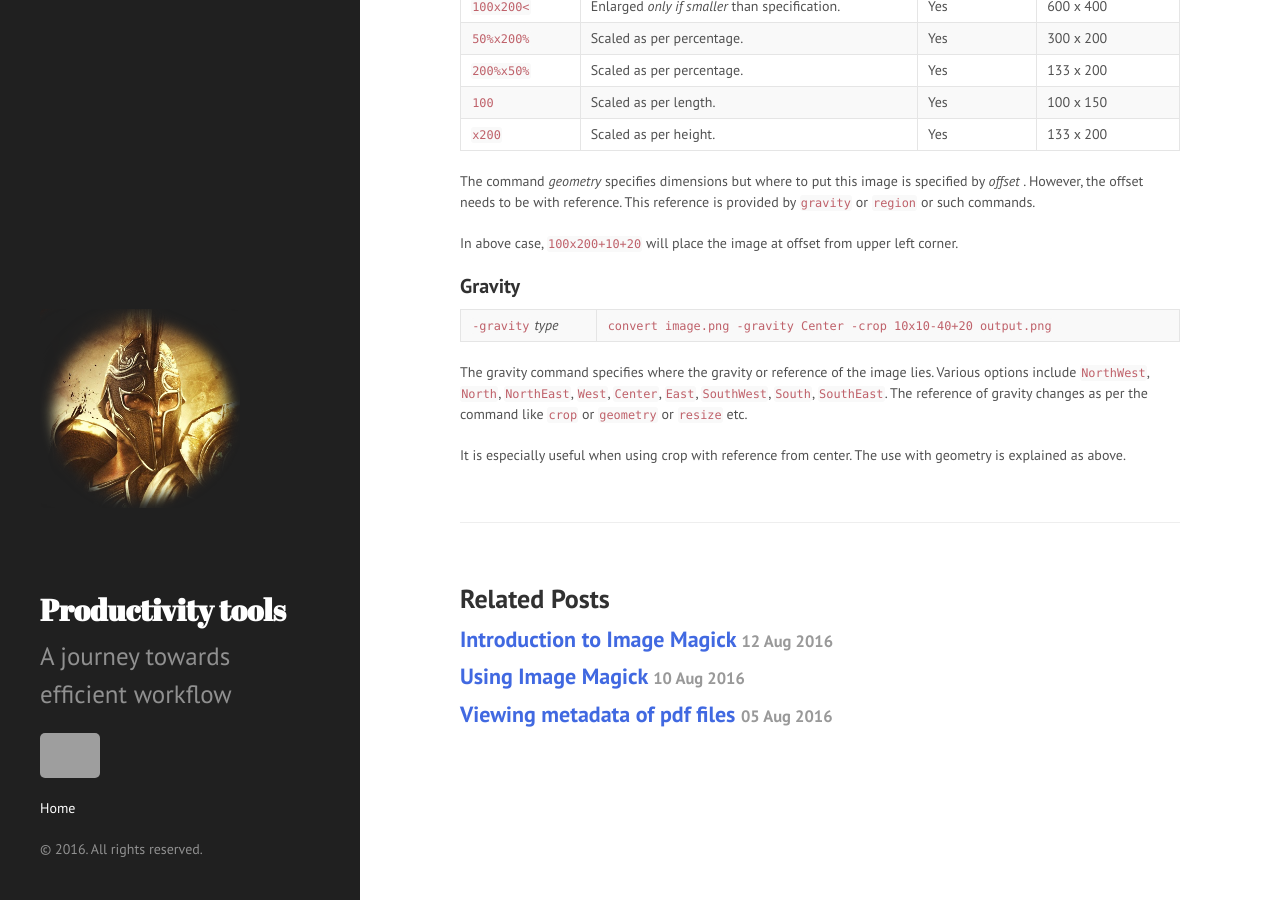
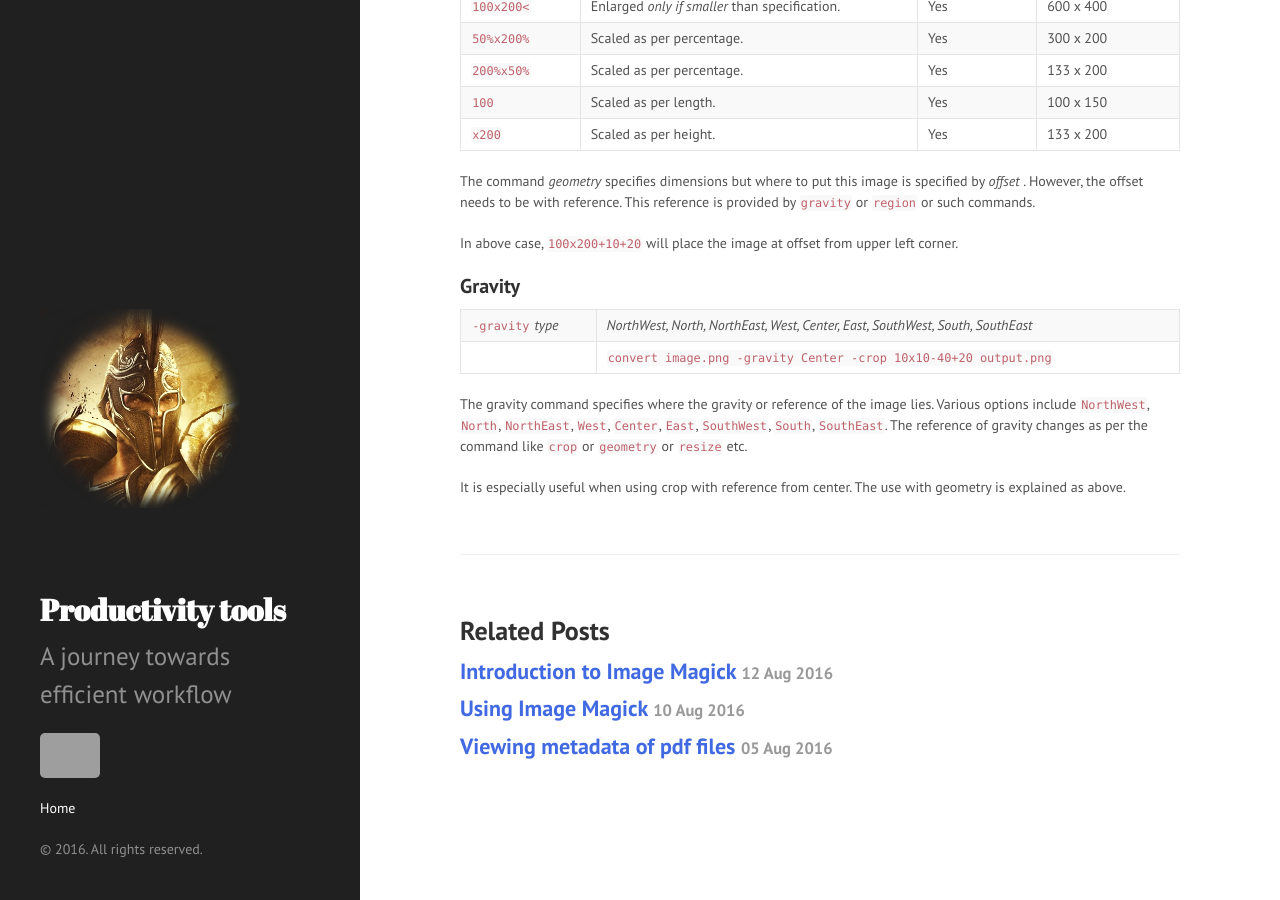
Before and after one commit to MaheshTK/MaheshTK.github.io, a Jekyll site: the page built from _posts/2016-08-13-main-commands-of-image-magick.markdown, in a window 1280 px wide and 900 px high, scrolled down 560 px. Built offline with Jekyll 4.4.1, drawn with Linux system fonts in a browser that asks for light colours; grey boxes are pictures that could not be loaded.

Commit message:
Post update: Main Commands of Image Magick

```diff
--- a/_posts/2016-08-13-main-commands-of-image-magick.markdown
+++ b/_posts/2016-08-13-main-commands-of-image-magick.markdown
@@ -28,7 +28,8 @@ In above case, `100x200+10+20` will place the image at offset from upper left co
 
 #### Gravity
 
-| `-gravity` _type_ | `convert image.png -gravity Center -crop 10x10-40+20 output.png` |
+| `-gravity` _type_ | _NorthWest, North, NorthEast, West, Center, East, SouthWest, South, SouthEast_ |
+| | `convert image.png -gravity Center -crop 10x10-40+20 output.png` |
 
 The gravity command specifies where the gravity or reference of the image lies. Various options include `NorthWest`, `North`, `NorthEast`, `West`, `Center`, `East`, `SouthWest`, `South`, `SouthEast`. The reference of gravity changes as per the command like `crop` or `geometry` or `resize` etc.
 
```
